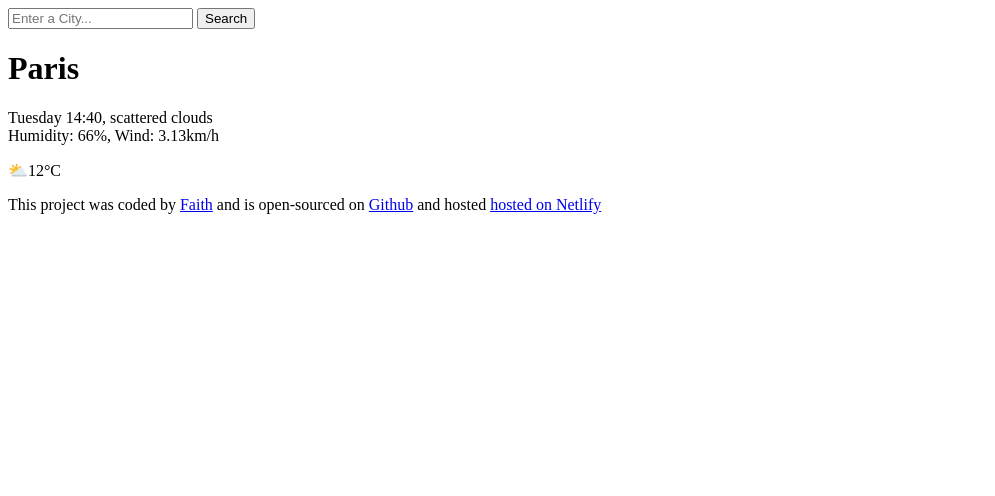
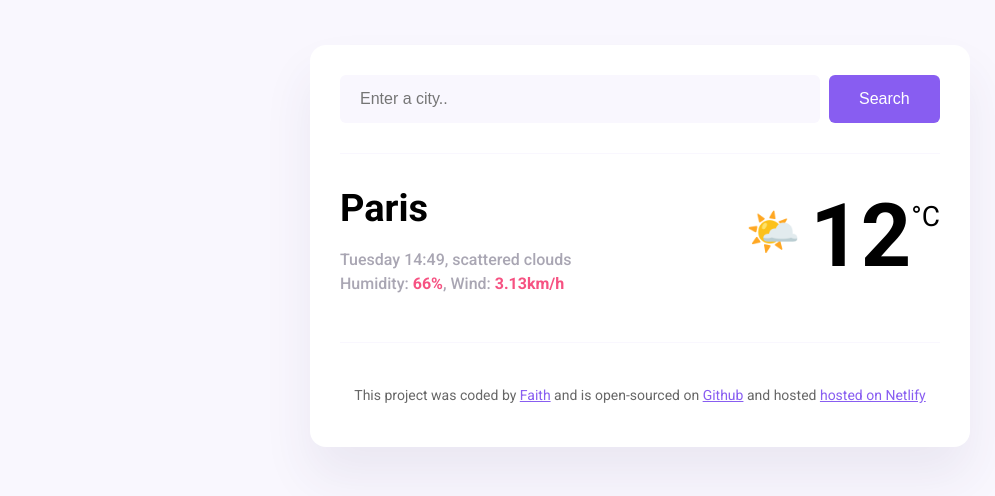
Before and after one commit to faymak/Meteo, a plain HTML site: page index.html in a window 1280 px wide. Shown: the whole page, without its empty margins (0-995 px from the left). Drawn offline with Linux system fonts and the light colour scheme.

Commit message:
Added css

```diff
--- a/index.html
+++ b/index.html
@@ -1,30 +1,46 @@
 <!DOCTYPE html>
-<html>
+<html lang="en">
   <head>
     <meta charset="UTF-8" />
+    <meta name="viewport" content="width=device-width, initial-scale=1.0" />
+    <link rel="preconnect" href="https://fonts.googleapis.com" />
+    <link rel="preconnect" href="https://fonts.gstatic.com" crossorigin />
+    <link
+      href="https://fonts.googleapis.com/css2?family=Roboto:ital,wght@0,100;0,300;0,400;0,500;0,700;0,900;1,100;1,300;1,400;1,500;1,700;1,900&display=swap"
+      rel="stylesheet"
+    />
+    <link rel="stylesheet" href="src/index.css" />
     <title>Meteo App</title>
   </head>
   <body>
-    <header></header>
-    <form>
+    <div class="weather-app">
+      <header>
+        <form class="search-form">
           <input
             type="search"
-        placeholder="Enter a City..."
+            placeholder="Enter a city.."
             required
-        class="search-input"
+            class="search-form-input"
           />
-      <input type="submit" value="Search" class="search-button" />
+          <input type="submit" value="Search" class="search-form-button" />
         </form>
+      </header>
       <main>
+        <div class="weather-app-data">
           <div>
-        <h1>Paris</h1>
-        <p>
-          Tuesday 14:40, scattered clouds
+            <h1 class="weather-app-city">Paris</h1>
+            <p class="weather-app-details">
+              Tuesday 14:49, scattered clouds
               <br />
-          Humidity: 66%, Wind: 3.13km/h
+              Humidity: <strong>66%</strong>, Wind: <strong>3.13km/h</strong>
             </p>
           </div>
-      <div>⛅12°C</div>
+          <div class="weather-app-temperature-container">
+            <div class="weather-app-icon">🌤️</div>
+            <div class="weather-app-temperature">12</div>
+            <div class="weatehr-app-unit">°C</div>
+          </div>
+        </div>
       </main>
       <footer>
         <p>
@@ -38,5 +54,6 @@
           >
         </p>
       </footer>
+    </div>
   </body>
 </html>
--- /dev/null
+++ b/src/index.css
@@ -0,0 +1,95 @@
+body {
+  background-color: #f9f7fe;
+  font-family: "Roboto", sans-serif;
+}
+
+a {
+  color: #885df1;
+}
+
+.weather-app {
+  background: white;
+  max-width: 600px;
+  margin: 45px auto;
+  box-shadow: 0 30px 50px rgba(65, 50, 100, 0.08);
+  border-radius: 16px;
+  padding: 30px;
+}
+
+header {
+  border-bottom: 1px solid #f9f7fe;
+  padding: 0 0 30px 0;
+}
+
+.search-form-input {
+  background-color: #f9f7fe;
+  border: none;
+  border-radius: 6px;
+  width: 80%;
+  font-size: 16px;
+  padding: 15px 20px;
+}
+
+.search-form-button {
+  background: #885df1;
+  padding: 15px 30px;
+  border: none;
+  font-size: 16px;
+  margin-left: 5px;
+  border-radius: 6px;
+  color: white;
+}
+
+main {
+  padding: 30px 0;
+}
+
+.weather-app-data {
+  display: flex;
+  justify-content: space-between;
+}
+
+.weather-app-city {
+  margin: 0;
+  font-size: 38px;
+  line-height: 48px;
+}
+
+.weather-app-details {
+  font-size: 16px;
+  color: rgba(39, 33, 66, 0.4);
+  line-height: 24px;
+  font-weight: 500;
+}
+
+.weather-app-details strong {
+  color: #f65282;
+}
+
+.weather-app-temperature-container {
+  display: flex;
+}
+
+.weather-app-icon {
+  font-size: 44px;
+  margin-top: 22px;
+}
+
+.weather-app-temperature {
+  font-size: 88px;
+  margin-left: 10px;
+  font-weight: bold;
+}
+
+.weatehr-app-unit {
+  margin-top: 16px;
+  font-size: 28px;
+}
+
+footer {
+  border-top: 1px solid #f9f7fe;
+  padding: 30px 0 0 0;
+  text-align: center;
+  font-size: 14px;
+  color: rgba(0, 0, 0, 0.6);
+}
```
Lines whose indentation alone changed are shown as unchanged.
